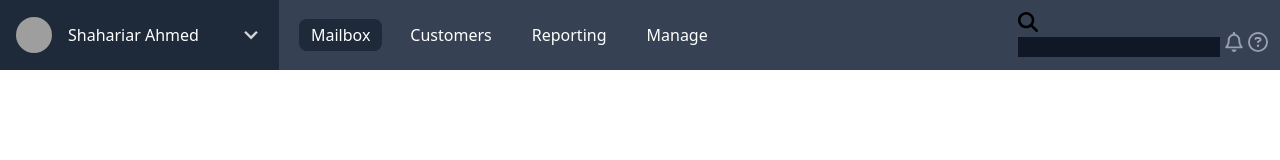
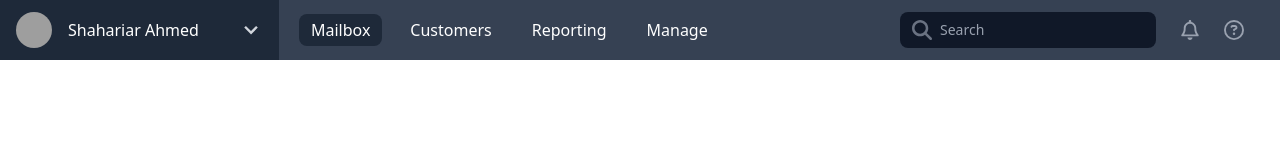
Before and after one commit to shahariarpo/Email-Application-Design, a website: page src/index.html in a window 1280 px wide. Drawn offline with Linux system fonts and the light colour scheme; grey boxes are pictures that could not be loaded.

Commit message:
add: search bar styling

```diff
--- a/src/index.html
+++ b/src/index.html
@@ -35,41 +35,44 @@
           <nav class="flex flex-wrap">
             <a
               href="#"
-              class="inline-block px-3 py-2 leading-none rounded-lg mx-2 hover:bg-gray-800 bg-gray-800 font-medium text-white"
+              class="inline-block px-3 py-2 leading-none rounded-lg mx-2 bg-gray-800 font-medium text-white"
               >Mailbox</a
             >
             <a
               href="#"
-              class="inline-block px-3 py-2 leading-none rounded-lg mx-2 hover:bg-gray-800 font-medium text-white"
+              class="inline-block px-3 py-2 leading-none rounded-lg mx-2 hover:bg-gray-600 font-medium text-white"
               >Customers</a
             >
             <a
               href="#"
-              class="inline-block px-3 py-2 leading-none rounded-lg mx-2 hover:bg-gray-800 font-medium text-white"
+              class="inline-block px-3 py-2 leading-none rounded-lg mx-2 hover:bg-gray-600 font-medium text-white"
               >Reporting</a
             >
             <a
               href="#"
-              class="inline-block px-3 py-2 leading-none rounded-lg mx-2 hover:bg-gray-800 font-medium text-white"
+              class="inline-block px-3 py-2 leading-none rounded-lg mx-2 hover:bg-gray-600 font-medium text-white"
               >Manage</a
             >
           </nav>
-          <div>
-            <span>
-              <svg
-                class="fill-current h-5 w-5"
-                xmlns="http://www.w3.org/2000/svg"
-                viewBox="0 0 512 512"
-              >
+          <div class="flex items-center">
+            <div class="relative w-64">
+              <span class="absolute inset-y-0 left-0 flex items-center pl-3">
+                <svg
+                  class="fill-current text-gray-500 h-5 w-5"
+                  xmlns="http://www.w3.org/2000/svg"
+                  viewBox="0 0 512 512"
+                >
                 <path
-                  d="M416 208c0 45.9-14.9 88.3-40 122.7L502.6 457.4c12.5 12.5 12.5 32.8 0 45.3s-32.8 12.5-45.3 0L330.7 376c-34.4 25.2-76.8 40-122.7 40C93.1 416 0 322.9 0 208S93.1 0 208 0S416 93.1 416 208zM208 352a144 144 0 1 0 0-288 144 144 0 1 0 0 288z"
+                d="M416 208c0 45.9-14.9 88.3-40 122.7L502.6 457.4c12.5 12.5 12.5 32.8 0 45.3s-32.8 12.5-45.3 0L330.7 376c-34.4 25.2-76.8 40-122.7 40C93.1 416 0 322.9 0 208S93.1 0 208 0S416 93.1 416 208zM208 352a144 144 0 1 0 0-288 144 144 0 1 0 0 288z"
                 />
+              </span>
               </svg>
               <input
-                class="bg-gray-900 text-sm placeholder-gray-400 text-white"
+                class="block w-full pl-10 pr-4 py-2 bg-gray-900 text-sm rounded-lg placeholder-gray-400 text-white"
+                placeholder="Search"
               />
-            </span>
-            <button class="text-gray-400 hover:text-gray-200">
+            </div>
+            <button class="text-gray-400 ml-6 hover:text-gray-200">
               <svg
                 class="fill-current h-5 w-5"
                 xmlns="http://www.w3.org/2000/svg"
@@ -80,7 +83,7 @@
                 />
               </svg>
             </button>
-            <button class="text-gray-400 hover:text-gray-200">
+            <button class="text-gray-400 mx-6 hover:text-gray-200">
               <svg
                 class="fill-current h-5 w-5"
                 xmlns="http://www.w3.org/2000/svg"
```
Also changed, not shown: css/style.css.
